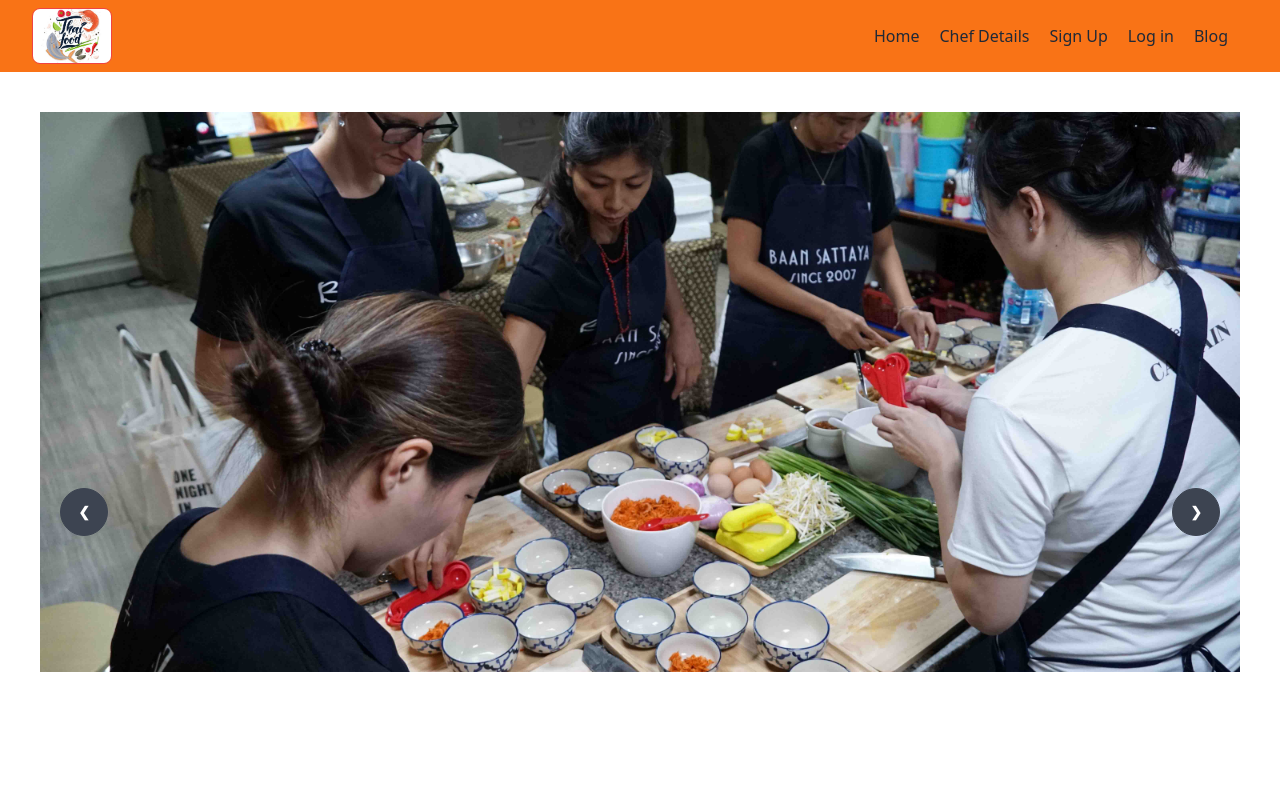
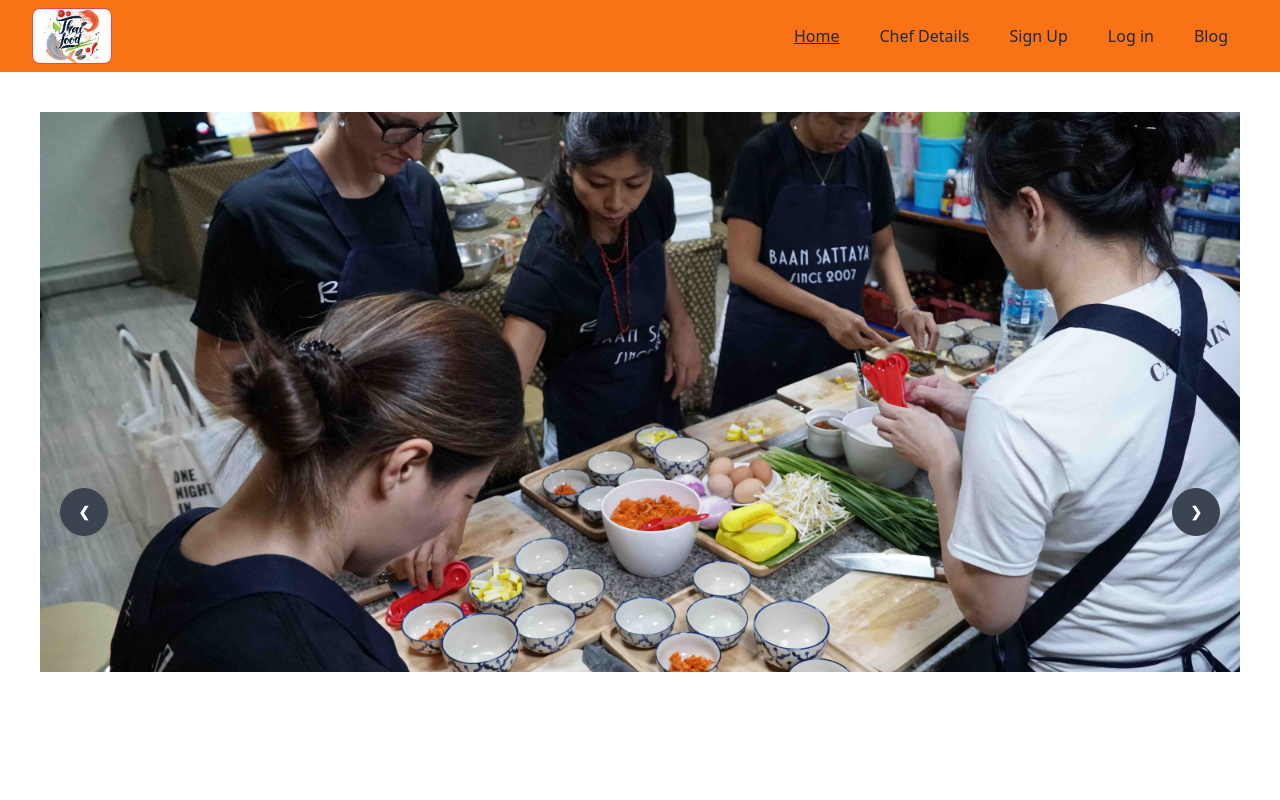
Before and after one commit to ovi-khan/recipe-hunter, a React (Vite) app: page / in a window 1280 px wide. Shown: the top 800 px of the page. Built offline with nearby package versions, Linux system fonts and the light colour scheme; no server answers.

Commit message:
create active link

```diff
--- /dev/null
+++ b/src/pages/Shared/ActiveLink/ActiveLink.jsx
@@ -0,0 +1,15 @@
+import React from 'react';
+import { NavLink } from 'react-router-dom';
+
+const ActiveLink = ({to, children}) => {
+    return (
+        <NavLink
+        to={to}
+        className={({isActive}) => isActive ? "underline" : ""}
+        >
+            {children}
+        </NavLink>
+    );
+};
+
+export default ActiveLink;
--- a/src/pages/Shared/Header/Header.jsx
+++ b/src/pages/Shared/Header/Header.jsx
@@ -2,6 +2,7 @@ import React, { useContext } from "react";
 import logoimg from "../../../../public/images/logoimg/thaiFoodLogo.jpg"
 import { Link } from "react-router-dom";
 import { AuthContext } from "../../../provider/AuthProvider"
+import ActiveLink from "../ActiveLink/ActiveLink";
 
 const Header = () => {
   const { user, logOut } = useContext(AuthContext)
@@ -21,18 +22,18 @@ const Header = () => {
         </Link>
       </div>
       <div className="gap-5">
-        <div className="">
-            <Link className="ms-5" to='/'>Home</Link>
-            <Link className="ms-5" to='/chefDetails'>Chef Details</Link>
-            <Link className="ms-5" to='/signUp'>Sign Up</Link>
+        <ul className="gap-10 flex flex-row">
+        <ActiveLink className="ms-5" to='/'>Home</ActiveLink>
+        <ActiveLink className="ms-5" to='/chefDetails'>Chef Details</ActiveLink>
+            <ActiveLink className="ms-5" to='/signUp'>Sign Up</ActiveLink>
             { user?.email ? (
                  <button onClick={handleLogOut} className="btn">Log Out</button>
             ):(
-                <Link className="ms-5" to='/login'>Log in</Link>
+                <ActiveLink className="ms-5" to='/login'>Log in</ActiveLink>
               )}
               {/* <li>{user?.email}</li>  */}
-            <Link className="ms-5" to='/blog'>Blog</Link>
-        </div>
+            <ActiveLink className="ms-5" to='/blog'>Blog</ActiveLink>
+        </ul>
         <div className="">
          { user && <label  className="btn btn-ghost btn-circle avatar">
             <div className="w-10 rounded-full">
```
